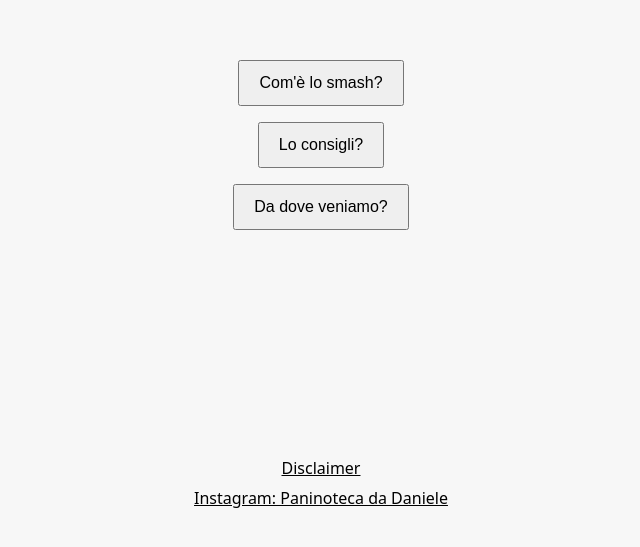
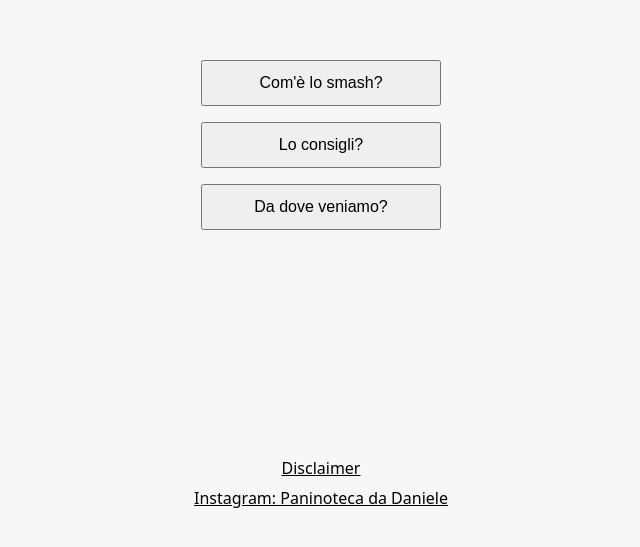
Before and after one commit to hermsluca/comelosmash, a website: page public/index.html in a window 1280 px wide. Shown: the part 271-818 px from the top of the page, without its empty margins (319-959 px from the left). Drawn offline with Linux system fonts and the light colour scheme.

Commit message:
fix: adjust button padding for consistent styling

```diff
--- a/public/css/styles.css
+++ b/public/css/styles.css
@@ -19,10 +19,12 @@ main {
 }
 
 button {
-  padding: 0.75rem 1.2rem;
+  padding: 0.75rem 1rem;
   margin: 0.5rem;
   font-size: 1rem;
   cursor: pointer;
+  width: 100%;
+  max-width: 15rem;
 }
 
 footer {
```
